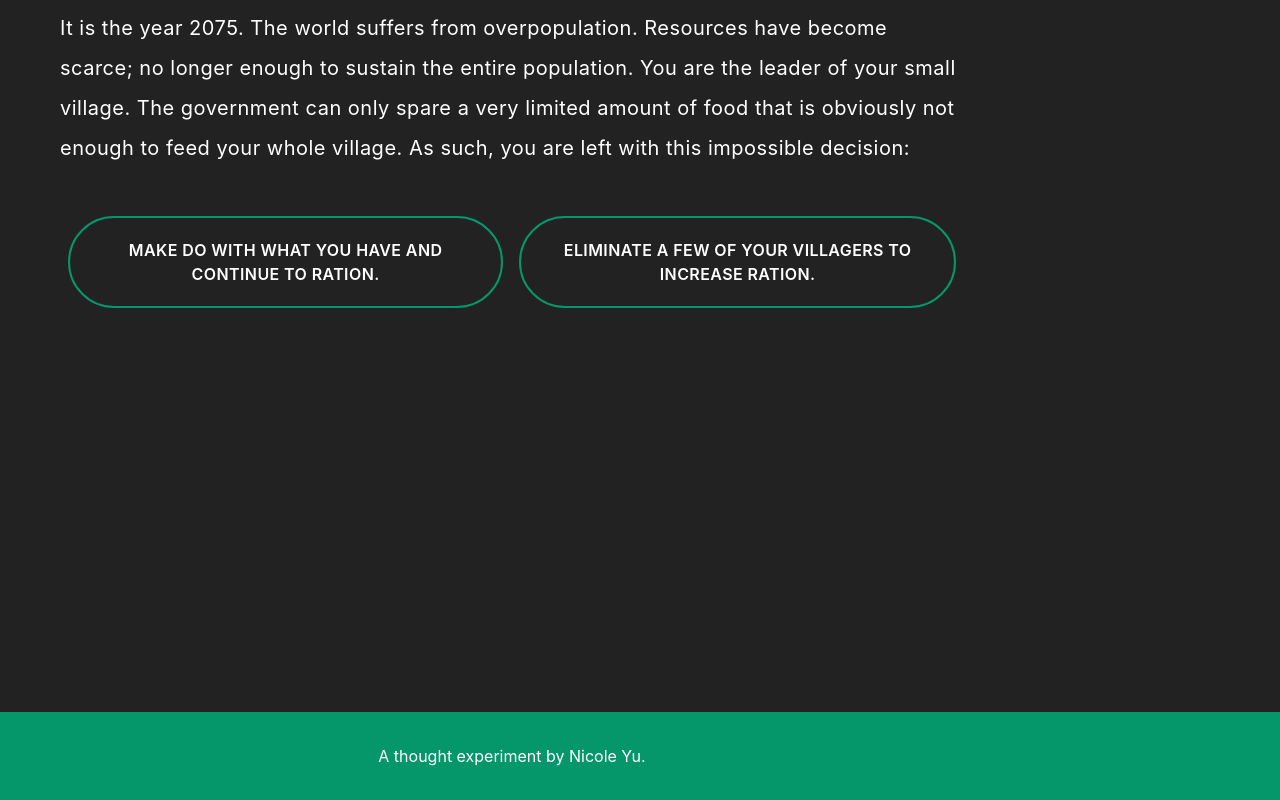
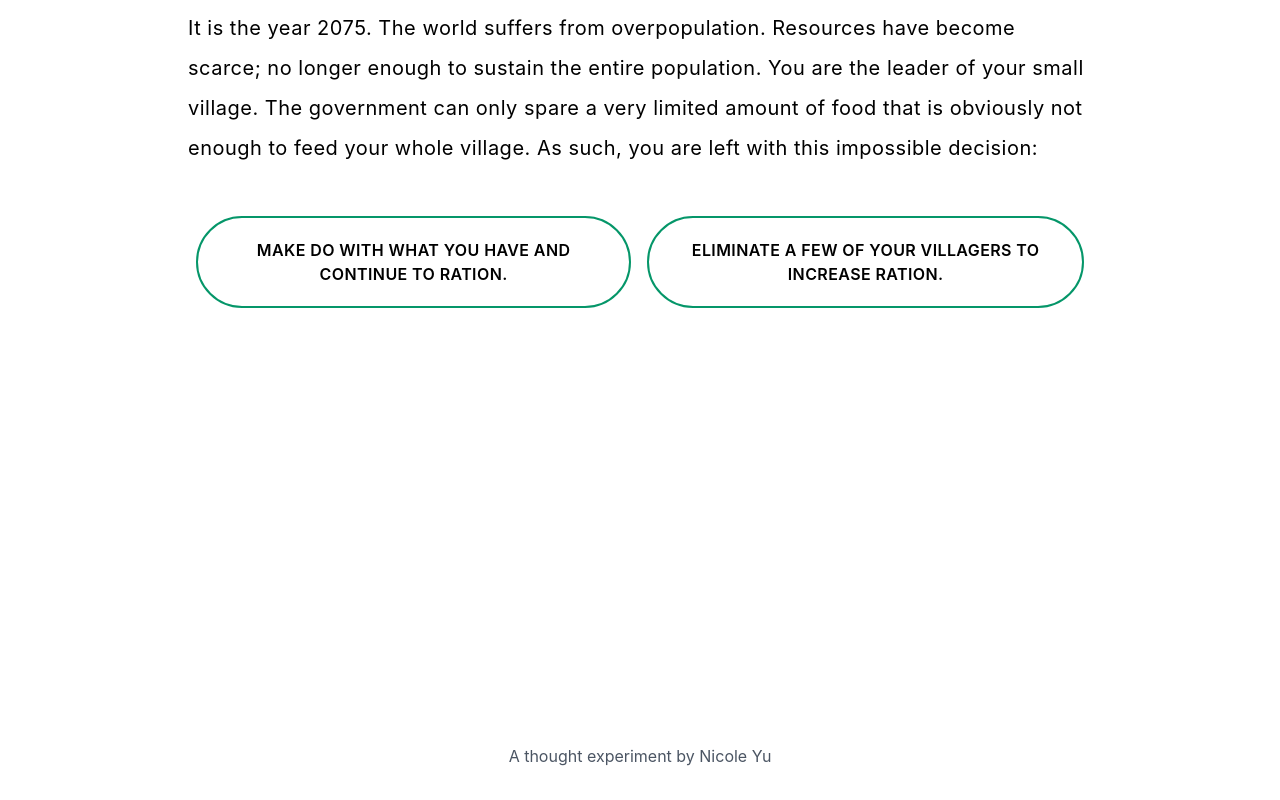
Before and after one commit to nicolefranc/thought-experiment, a React (Create React App) app: page / in a window 1280 px wide. Shown: the part 3448-4248 px from the top of the page. Built offline with nearby package versions, Linux system fonts and the light colour scheme.

Commit message:
Change to white bg

```diff
--- a/src/App.js
+++ b/src/App.js
@@ -50,14 +50,8 @@ function App() {
     }
   }
 
-  console.log("s1: " + s1);
-  console.log("s2: " + s2);
-  console.log("superior: " + superior);
-  console.log("s3: " + s3);
-
-
   return (
-    <div className="App flex flex-col justify-center">
+    <div className="App flex flex-col items-center">
       <div className="max-w-screen-lg px-10">
         <section id="intro" className="px-5 py-10 min-h-screen flex flex-col justify-center">
           <h1 className="text-left text-5xl md:text-6xl font-bold tracking-wide">Would you do the same?</h1>
@@ -182,13 +176,13 @@ function App() {
                 <p className="text-xl text-left leading-loose tracking-wide">
                   This activity has determined you should think that:
                 </p>
-                <ul className="pl-4 text-xl text-left leading-loose tracking-wide">
+                <ul className="pl-4 text-2xl text-left leading-loose tracking-wide">
                   <li>&mdash;&nbsp;Animal euthanasia is&nbsp;
-                    <span className="underline">{getData(s1.toString()+s2.toString()+superior.toString()+s3.toString()).isJustified}</span>
+                    <span className="font-semibold underline">{getData(s1.toString()+s2.toString()+superior.toString()+s3.toString()).isJustified}</span>
                     .
                   </li>
                   <li>&mdash;&nbsp;Animal and human lives&nbsp;
-                    <span className="underline">{getData(s1.toString()+s2.toString()+superior.toString()+s3.toString()).isEqual}</span>
+                    <span className="font-semibold underline">{getData(s1.toString()+s2.toString()+superior.toString()+s3.toString()).isEqual}</span>
                     &nbsp;seen as equivalent.
                   </li>
                 </ul>
@@ -210,8 +204,7 @@ function App() {
                 </p>
                 <br/>
                 <p className="text-xl text-left leading-loose tracking-wide">
-                  Now analysing your response:<br/>
-                  {console.log(getData(s1.toString()+s2.toString()+superior.toString()+s3.toString()).analysis)}
+                  Now, based on your responses:<br/>
                   {getData(s1.toString()+s2.toString()+superior.toString()+s3.toString()).analysis}
                 </p>
               </div>
@@ -221,9 +214,9 @@ function App() {
         }
 
       </div>
-      <footer className="mt-40 py-8 bg-green-600">
-        <div className="max-w-screen-lg">
-          A thought experiment by Nicole Yu.
+      <footer className="mt-40 py-8 text-gray-600">
+        <div className="">
+          A thought experiment by <a href="https://github.com/nicolefranc/" target="_blank" rel="noreferrer">Nicole Yu</a>
         </div>
       </footer>
     </div>
--- a/src/index.css
+++ b/src/index.css
@@ -14,8 +14,7 @@ body {
     sans-serif;
   -webkit-font-smoothing: antialiased;
   -moz-osx-font-smoothing: grayscale;
-  background-color: #222;
-  color: #fff;
+  background-color: #fff;
 }
 
 code {
```
Also changed, not shown: 1 other file (tests, documents, lock files or other folders).
